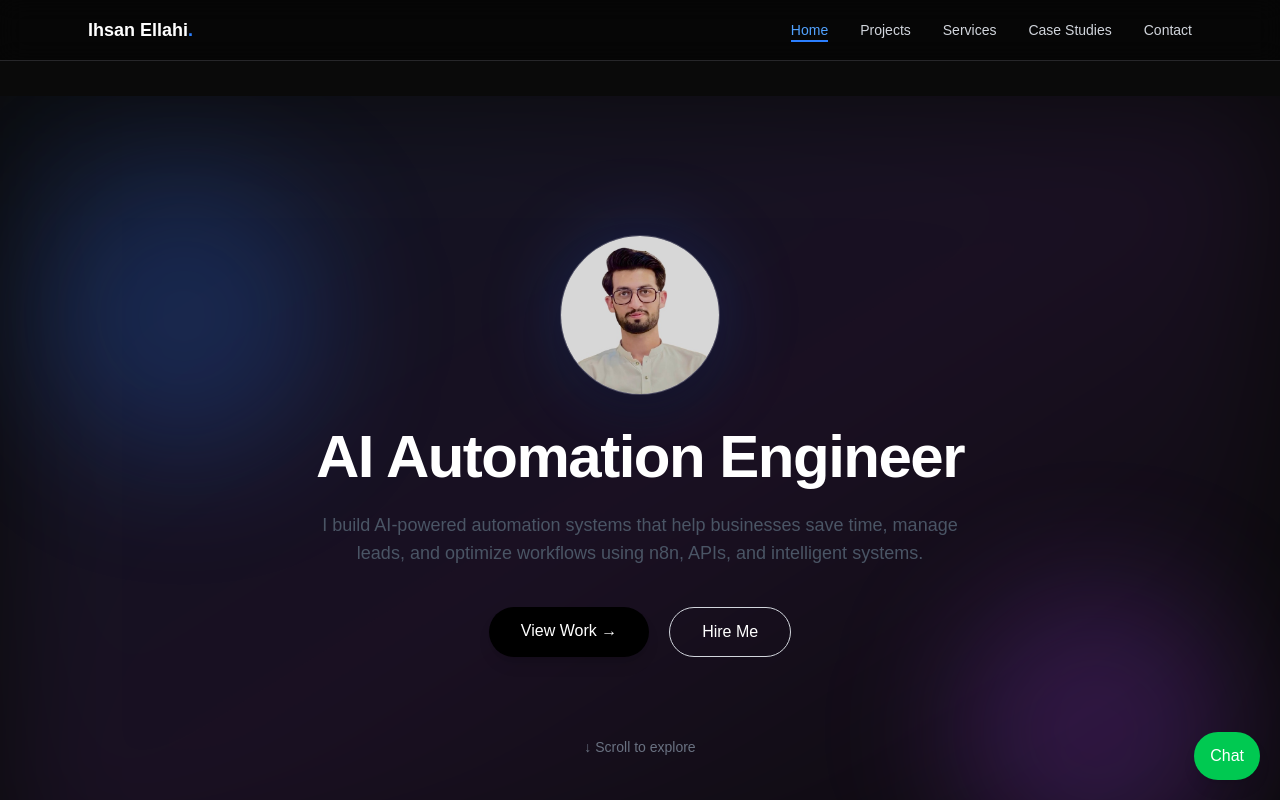
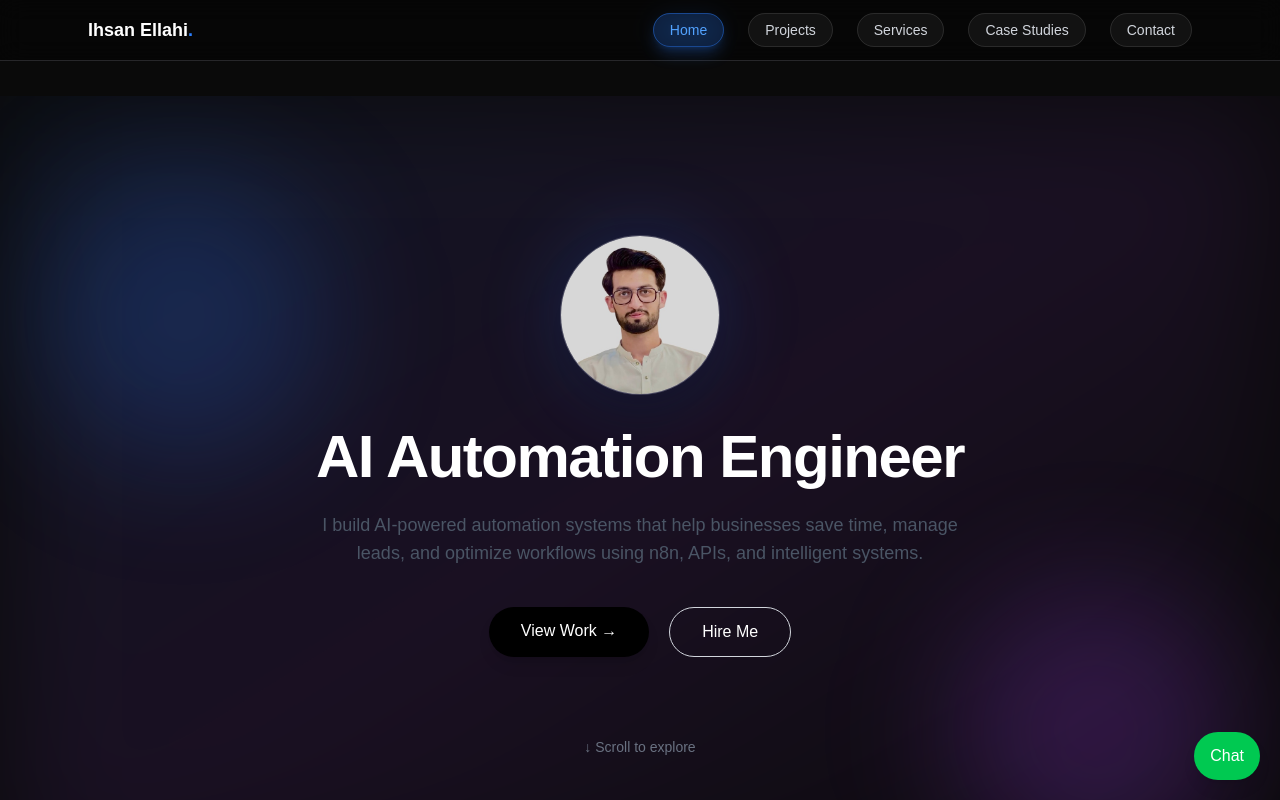
Before and after one commit to Ihsanellahi/Portfolio, a Next.js app: page / in a window 1280 px wide. Shown: the top 800 px of the page. Built offline with nearby package versions, Linux system fonts and the light colour scheme.

Commit message:
button update

```diff
--- a/components/Navbar.tsx
+++ b/components/Navbar.tsx
@@ -76,32 +76,40 @@ export default function Navbar() {
         </h1>
 
         {/* DESKTOP MENU */}
-        <div className="hidden md:flex items-center gap-8">
+        <div className="hidden md:flex items-center gap-6">
 
-          {links.map((link, i) => (
+          {links.map((link, i) => {
+            const active = pathname === link.path;
+
+            return (
               <Link key={i} href={link.path}>
-              <span
+                <motion.span
+                  whileHover={{ scale: 1.08 }}
+                  whileTap={{ scale: 0.95 }}
                   className={`
-                  relative text-sm font-medium cursor-pointer
-                  transition-colors duration-300
+                    relative px-4 py-2 rounded-full text-sm font-medium cursor-pointer
+                    transition-all duration-300
+                    backdrop-blur-xl border
                     ${
-                    pathname === link.path
-                      ? "text-blue-400"
-                      : "text-gray-300 hover:text-blue-400"
+                      active
+                        ? "bg-blue-500/20 text-blue-400 border-blue-500/40 shadow-lg shadow-blue-500/20"
+                        : "bg-white/5 text-gray-300 border-white/10 hover:bg-blue-500/10 hover:text-blue-400 hover:border-blue-500/30"
                     }
                   `}
                 >
                   {link.name}
 
-                {pathname === link.path && (
+                  {/* Glow Effect */}
+                  {active && (
                     <motion.span
-                    layoutId="underline"
-                    className="absolute left-0 -bottom-1 w-full h-[2px] bg-blue-500"
+                      layoutId="nav-glow"
+                      className="absolute inset-0 rounded-full bg-blue-500/10 blur-md -z-10"
                     />
                   )}
-              </span>
+                </motion.span>
               </Link>
-          ))}
+            );
+          })}
 
         </div>
 
@@ -119,18 +127,32 @@ export default function Navbar() {
         <motion.div
           initial={{ opacity: 0, y: -10 }}
           animate={{ opacity: 1, y: 0 }}
-          className="md:hidden px-6 py-5 space-y-4
-          bg-black/90 backdrop-blur-2xl
-          border-t border-zinc-800
-          relative z-50"
+          className="md:hidden px-6 py-6 space-y-4
+          bg-black/95 backdrop-blur-2xl
+          border-t border-zinc-800"
         >
-          {links.map((link, i) => (
+          {links.map((link, i) => {
+            const active = pathname === link.path;
+
+            return (
               <Link key={i} href={link.path} onClick={() => setOpen(false)}>
-              <p className="text-gray-300 border-b border-zinc-800 pb-2 cursor-pointer">
+                <motion.div
+                  whileTap={{ scale: 0.95 }}
+                  className={`
+                    px-4 py-3 rounded-xl border cursor-pointer
+                    transition-all duration-300
+                    ${
+                      active
+                        ? "bg-blue-500/20 text-blue-400 border-blue-500/40"
+                        : "bg-white/5 text-gray-300 border-white/10 hover:bg-blue-500/10 hover:text-blue-400"
+                    }
+                  `}
+                >
                   {link.name}
-              </p>
+                </motion.div>
               </Link>
-          ))}
+            );
+          })}
         </motion.div>
       )}
     </motion.nav>
```
Lines whose indentation alone changed are shown as unchanged.
